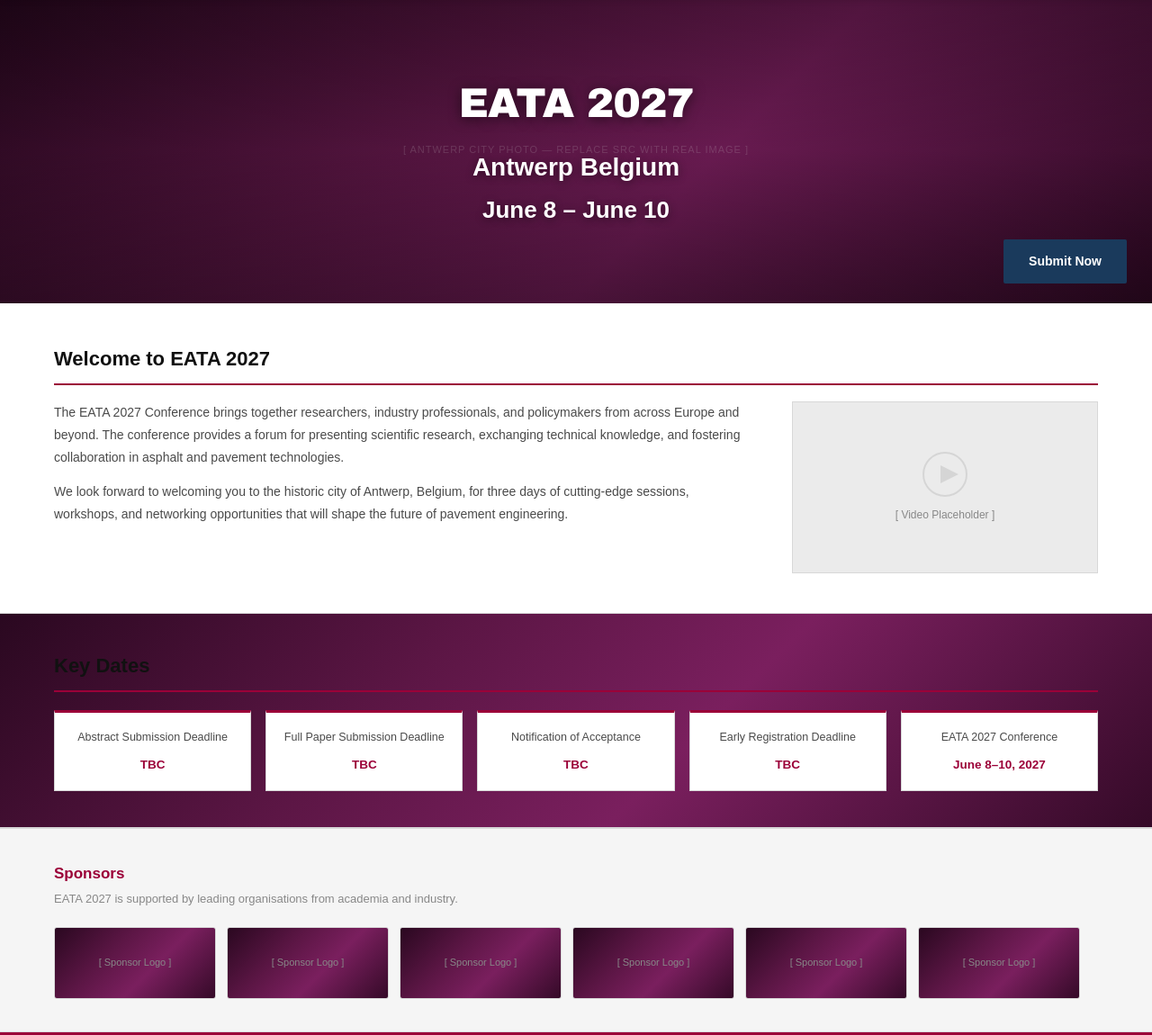
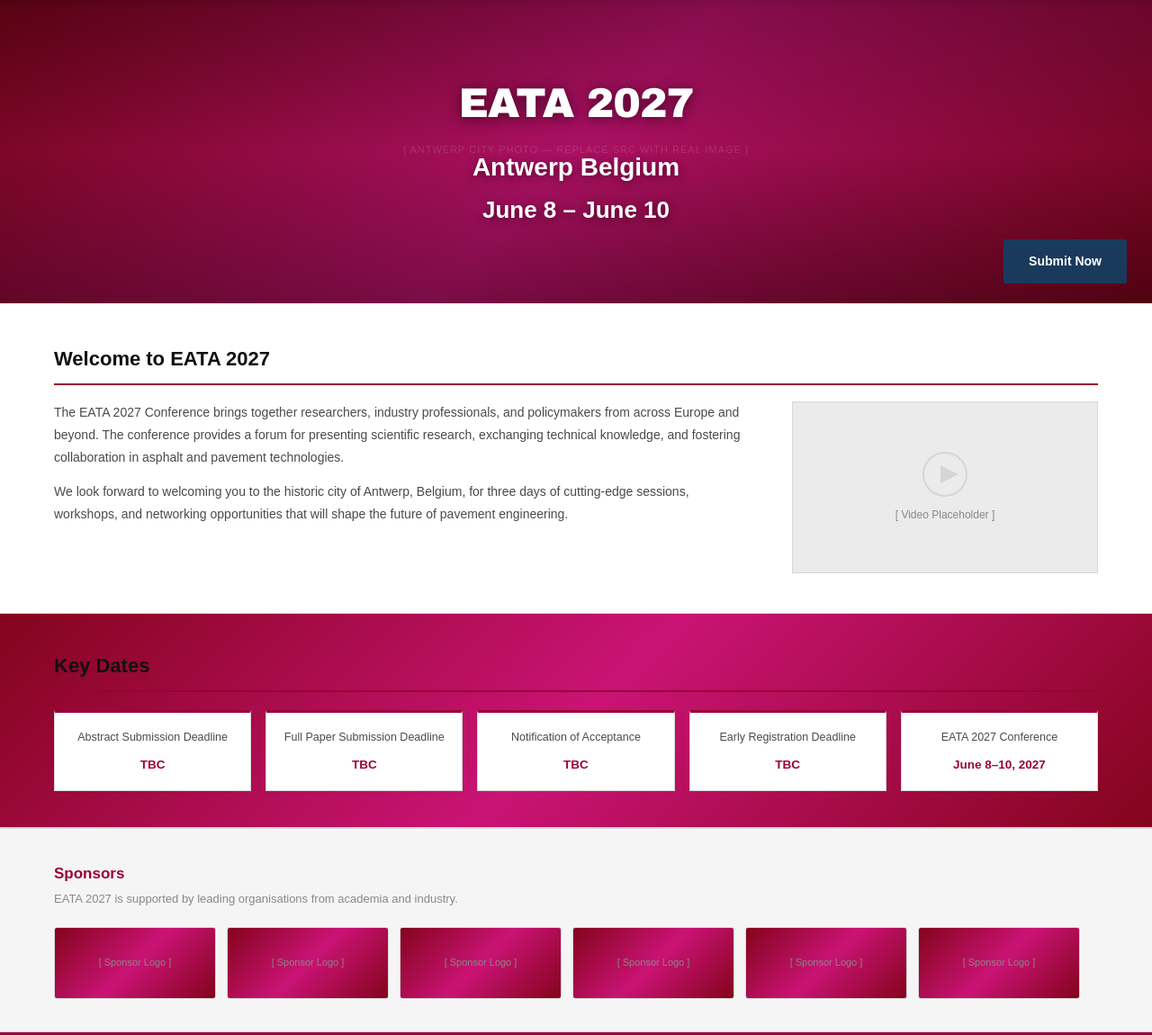
Before and after one commit to ragbak1210-ctrl/EATA-Conf-2027, a plain HTML site: page index.html in a window 1280 px wide. Shown: the part 150-1300 px from the top of the page at 90% size. Drawn offline with Linux system fonts and the light colour scheme.

Commit message:
Update index.html

```diff
--- a/index.html
+++ b/index.html
@@ -132,7 +132,7 @@ img { max-width: 100%; display: block; }
   display: flex;
   align-items: center;
   justify-content: center;
-  background: linear-gradient(135deg, #2a0820 0%, #5c1645 35%, #7a1f5e 60%, #350a28 100%);
+  background: linear-gradient(135deg, #84041C 0%, #CA1375 50%, #84041C 100%);
 }
 .page-hero-overlay {
   position: absolute;
@@ -238,7 +238,7 @@ img { max-width: 100%; display: block; }
 
 /* Key Dates section */
 .key-dates-section {
-  background: linear-gradient(135deg, #2a0820 0%, #5c1645 35%, #7a1f5e 60%, #350a28 100%);
+  background: linear-gradient(135deg, #84041C 0%, #CA1375 50%, #84041C 100%);
   border-top: 1px solid var(--mid-gray);
   border-bottom: 1px solid var(--mid-gray);
   padding: 40px 60px;
@@ -374,7 +374,7 @@ footer { background: var(--off-white); border-top: 1px solid var(--mid-gray); }
 .footer-sponsors > p { font-size: 13px; color: var(--text-light); margin-bottom: 20px; }
 .footer-sp-grid { display: flex; flex-wrap: wrap; gap: 12px; }
 .footer-sp-box {
-  background: linear-gradient(135deg, #2a0820 0%, #5c1645 35%, #7a1f5e 60%, #350a28 100%) ;
+  background: linear-gradient(135deg, #84041C 0%, #CA1375 50%, #84041C 100%) ;
   border: 1px solid var(--mid-gray);
   border-radius: 3px;
   width: 180px;
```
